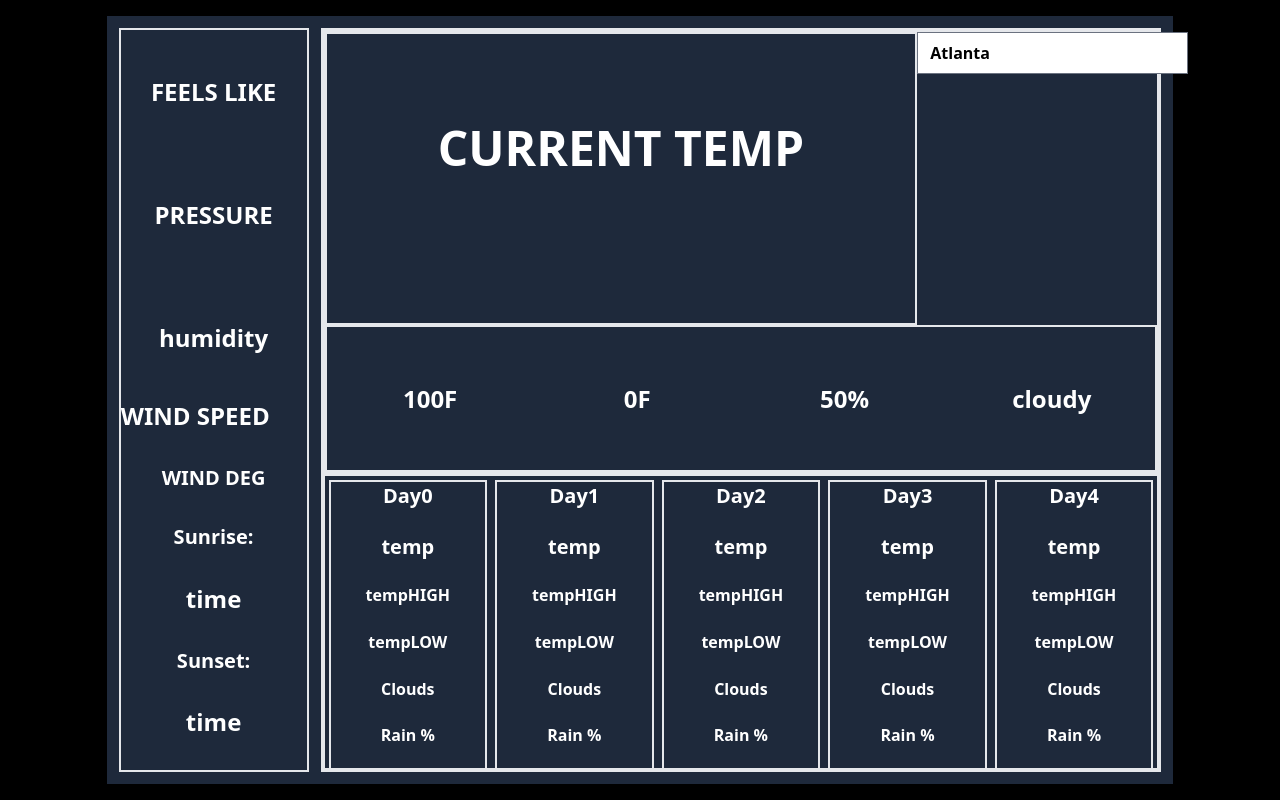
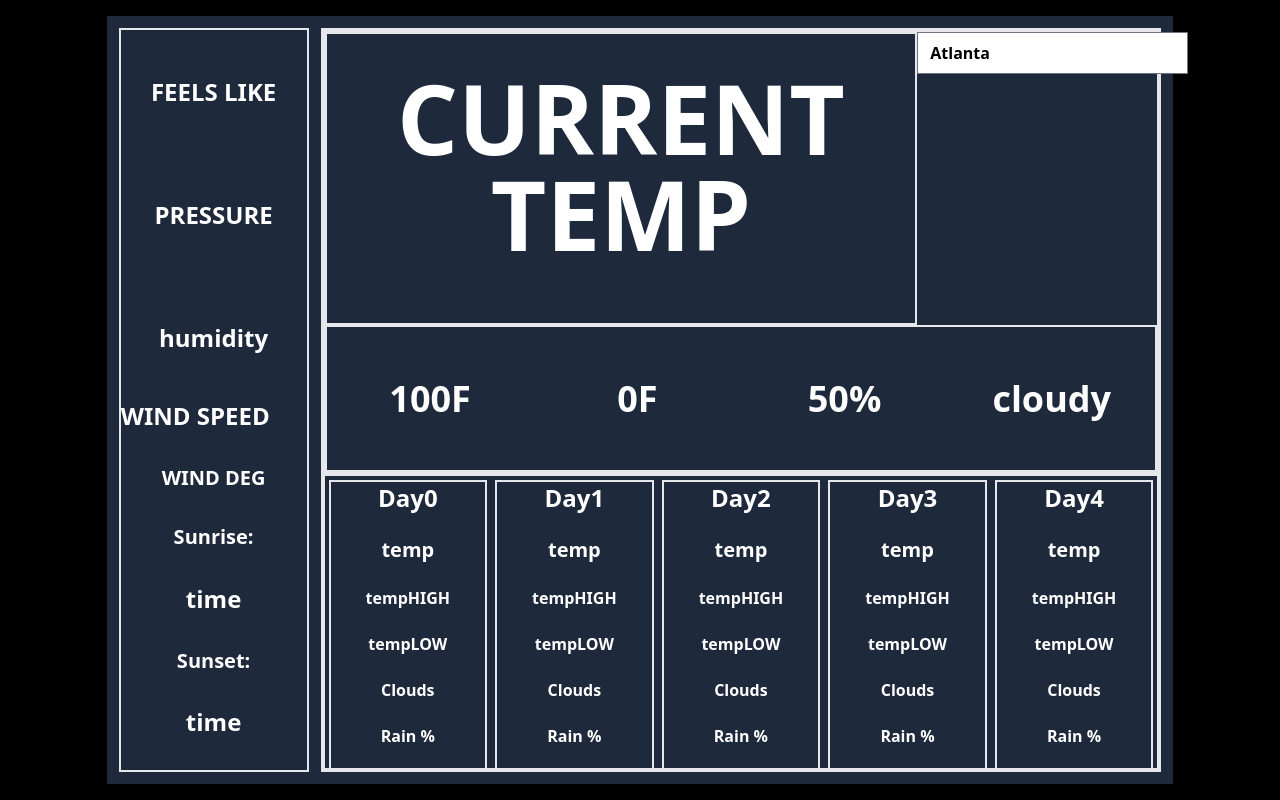
Before and after one commit to frenzie24/weather-dashboard, a plain HTML site: page index.html in a window 1280 px wide. Drawn offline with nearby package versions, Linux system fonts and the light colour scheme; no server answers.

Commit message:
fixed unexpeted behavior with forecast names. updated layout with new data displayed added more initial styling

```diff
--- a/index.html
+++ b/index.html
@@ -44,8 +44,8 @@
             <div id="selected-container" class="border-2 flex flex-row flex-wrap h-3/5 w-full">
                 <div id="current-container" class="flex flex-row h-4/6 w-full">
                     <div class="border-2 w-3/4 flex flex-row flex-wrap justify-center items-center">
-                        <h2 id="current-day" class="w-full text-4xl text-center"></h2>
-                        <h1 class="text-5xl" id="temp" class="w-full text-center">CURRENT TEMP</h1>
+                        <h2 id="current-day" class="w-full text-6xl text-center"></h2>
+                        <h1 class="text-8xl" id="temp" class="w-full text-center">CURRENT TEMP</h1>
                         <h3 id="date" class="w-full text-center"><script>new Date().toLocaleDateString()</script></h3>
                         <h3 id="time" class="w-full text-center"></h3>
                     </div>
@@ -61,18 +61,18 @@
                 </div>
                 <div id="current-details-container" class="flex flex-row flex-wrap w-full h-2/6 border-2">
                     <div class="h-full w-1/4 flex justify-center items-center">
-                        <h1 class="text-2xl" id="high-temp">100F</h1>
+                        <h1 class="text-4xl" id="high-temp">100F</h1>
                     </div>
                     <div class="h-full w-1/4 flex justify-center items-center">
-                        <h1 class="text-2xl" id="low-temp">0F</h1>
+                        <h1 class="text-4xl" id="low-temp">0F</h1>
                     </div>
 
                     <div class="h-full w-1/4 flex justify-center items-center">
-                        <h1 class="text-2xl" id="rain-chance">50%</h1>
+                        <h1 class="text-4xl" id="rain-chance">50%</h1>
                     </div>
 
                     <div class="h-full w-1/4 flex justify-center items-center">
-                        <h1 class="text-2xl" id="clouds">cloudy</h1>
+                        <h1 class="text-4xl" id="clouds">cloudy</h1>
                     </div>
 
                 </div>
@@ -80,7 +80,7 @@
             </div>
             <div id="forecast-container" class="flex flex-row h-2/5 border-2 ">
                 <div id="day0" class="w-1/5 h-full border-2 m-1 flex flex-row flex-wrap justify-center items-start">
-                    <h1 class="w-full text-xl text-center">Day0</h1>
+                    <h1 class="w-full text-2xl text-center">Day0</h1>
                     <h2 class="text-xl w-full text-center">temp</h2>
                     <h3 class="w-full text-center">tempHIGH</h3>
                     <h3 class="w-full text-center">tempLOW</h3>
@@ -88,7 +88,7 @@
                     <h4 class="w-full text-center">Rain %</h4>
                 </div>
                 <div id="day1" class="w-1/5 h-full border-2 m-1 flex flex-row flex-wrap justify-center items-start">
-                    <h1 class="w-full text-xl text-center">Day1</h1>
+                    <h1 class="w-full text-2xl text-center">Day1</h1>
                     <h2 class="text-xl w-full text-center">temp</h2>
                     <h3 class="w-full text-center">tempHIGH</h3>
                     <h3 class="w-full text-center">tempLOW</h3>
@@ -96,7 +96,7 @@
                     <h4 class="w-full text-center">Rain %</h4>
                 </div>
                 <div id="day2" class="w-1/5 h-full border-2 m-1 flex flex-row flex-wrap justify-center items-start">
-                    <h1 class="w-full text-xl text-center">Day2</h1>
+                    <h1 class="w-full text-2xl text-center">Day2</h1>
                     <h2 class="text-xl w-full text-center">temp</h2>
                     <h3 class="w-full text-center">tempHIGH</h3>
                     <h3 class="w-full text-center">tempLOW</h3>
@@ -104,7 +104,7 @@
                     <h4 class="w-full text-center">Rain %</h4>
                 </div>
                 <div id="day3" class="w-1/5 h-full border-2 m-1 flex flex-row flex-wrap justify-center items-start">
-                    <h1 class="w-full text-xl text-center">Day3</h1>
+                    <h1 class="w-full text-2xl text-center">Day3</h1>
                     <h2 class="text-xl w-full text-center">temp</h2>
                     <h3 class="w-full text-center">tempHIGH</h3>
                     <h3 class="w-full text-center">tempLOW</h3>
@@ -112,7 +112,7 @@
                     <h4 class="w-full text-center">Rain %</h4>
                 </div>
                 <div id="day4" class="w-1/5 h-full border-2 m-1 flex flex-row flex-wrap justify-center items-start">
-                    <h1 class="w-full text-xl text-center">Day4</h1>
+                    <h1 class="w-full text-2xl text-center">Day4</h1>
                     <h2 class="text-xl w-full text-center">temp</h2>
                     <h3 class="w-full text-center">tempHIGH</h3>
                     <h3 class="w-full text-center">tempLOW</h3>
--- a/src/scripts/weather.js
+++ b/src/scripts/weather.js
@@ -149,10 +149,11 @@ function setWeatherValues() {
 function setForecastCard(card, data) {
     let t = $(`#${card} h3`)
     $(`#${card} h1`).text(data.day);
-    $(`#${card} h2`).text(`${data.temp}° F`);
-    t[0].innerHTML = "Wind Speed:\n"+data.wind.speed+" m/s";
-    t[1].innerHTML = (data.wind.deg);
-    t[2].innerHTML = (data.clouds)+"%";
+    $(`#${card} h2`)[0].innerHTML =`Average Temp:<br>${data.temp}° F`;
+    debugger;
+    t[0].innerHTML = `High:<br>${data.highTemp}° F`;
+    t[1].innerHTML = `Low:<br>${data.lowTemp}° F`;
+    t[2].innerHTML = `${data.clouds}%`;
     $(`#${card} h4`).text(data.description);
 
 }
```
